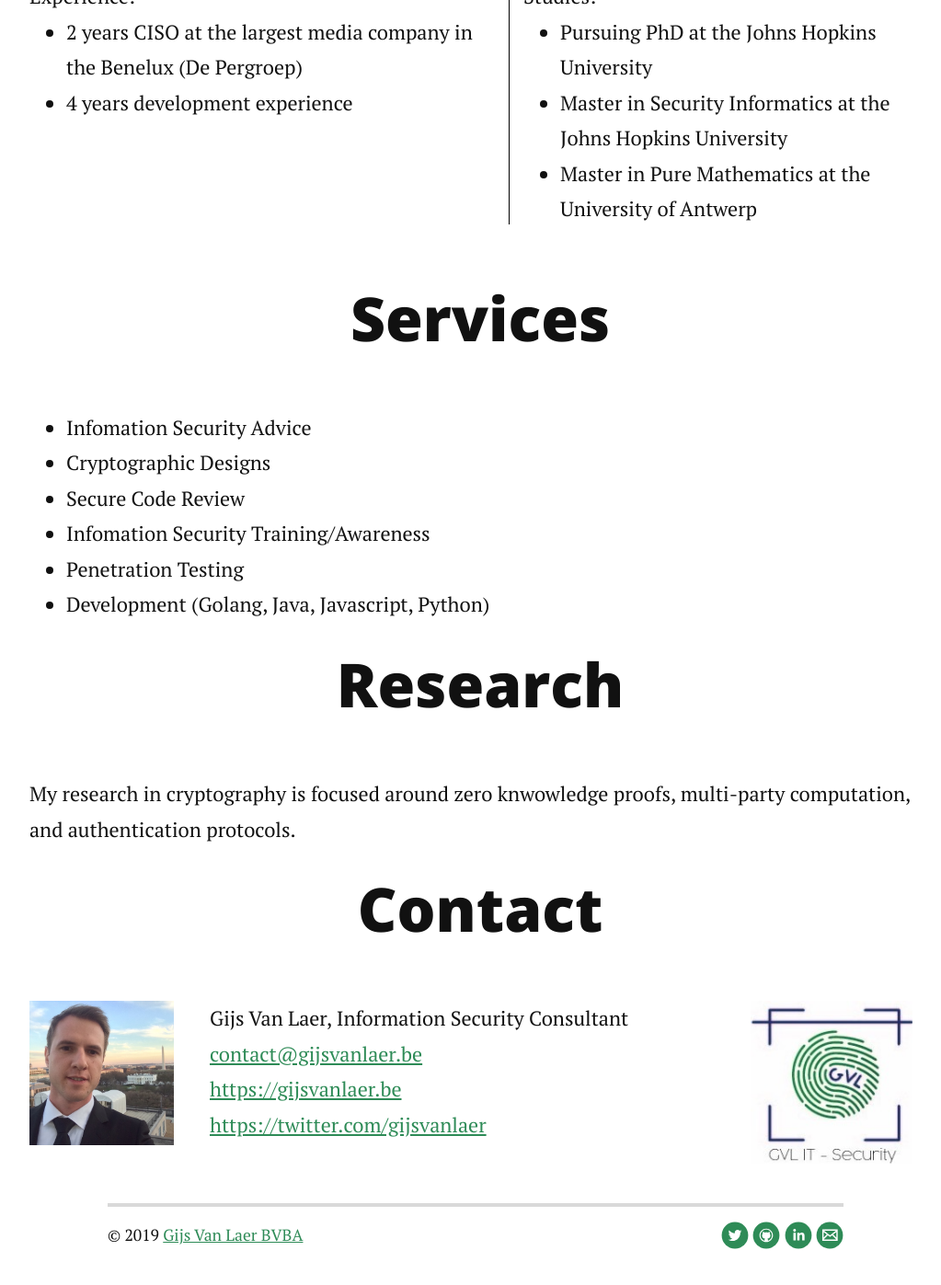
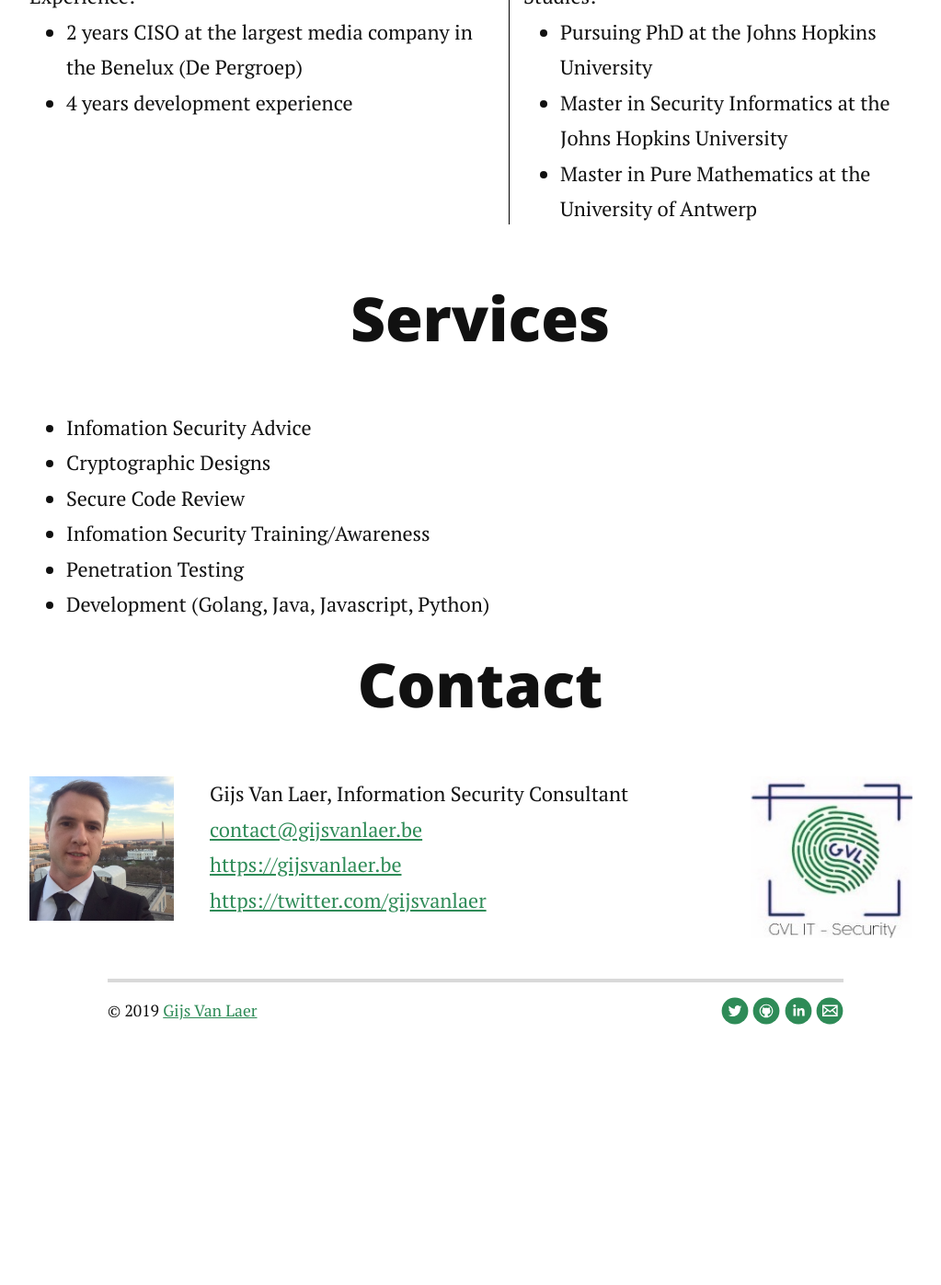
Before and after one commit to gijsvl/gijsvl.github.io, a Jekyll site: the page built from index.html, in a window 1280 px wide and 1400 px high, scrolled down 539 px. Shown: the top 1397 px of the window at 92% size, without its empty margins (123-1146 px from the left). Built offline with Jekyll 4.4.1, drawn with Linux system fonts in a browser that asks for light colours; nearby versions of some CDN libraries; after the commit the page ends 1695 px from its top, so only the background shows below that.

Commit message:
research page

```diff
--- a/_config.yml
+++ b/_config.yml
@@ -16,10 +16,10 @@
     url: /index.html
   - title: Services
     url: /index.html#services
-  - title: Research
-    url: /index.html#research
   - title: Contact
     url: /index.html#contact
+  - title: Research
+    url: /research
   - title: Blog
     url: /blog
 
--- a/_includes/footer.html
+++ b/_includes/footer.html
@@ -1,6 +1,6 @@
 <div class="footer">
    <div class="container">
-      <p class="copy">&copy; {{ site.time | date: '%Y' }} <a href="https://www.gijsvanlaer.be">Gijs Van Laer BVBA</a></p>
+      <p class="copy">&copy; {{ site.time | date: '%Y' }} <a href="https://www.gijsvanlaer.be">Gijs Van Laer</a></p>
 
       <div class="footer-links">
          <ul class="noList">
--- a/index.html
+++ b/index.html
@@ -38,11 +38,6 @@
   	<li>Development (Golang, Java, Javascript, Python)</li>
   </ul>
 
-  <h1 class="pageTitle"><a id="research"></a>Research</h1>
-<p>
-	My research in cryptography is focused around zero knwowledge proofs, multi-party computation, and authentication protocols.
-</p>
-
   <h1 class="pageTitle"><a id="contact"></a>Contact</h1>
   <div style="display: flex; align-content: flex-start; align-items: flex-start;">
   <div style="flex: 1">
```
